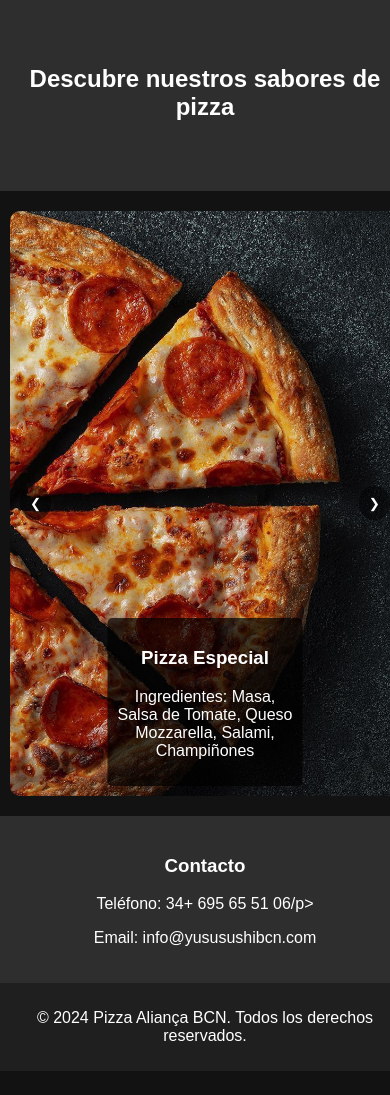
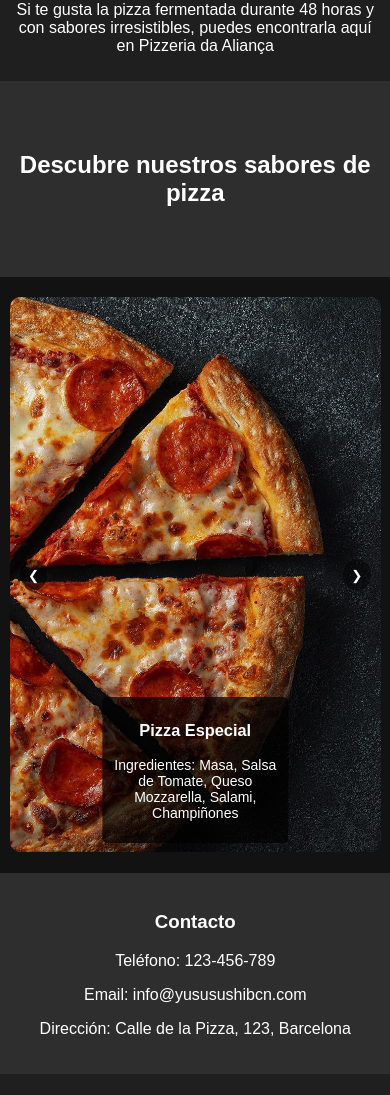
Before and after one commit to sakai244/Pizzaria-Alian-a, a plain HTML site: page Pizzaria 2/index.html in a window 390 px wide. Shown: the part 62-1157 px from the top of the page. Before the commit the page ends 1133 px from the top, so only its background shows below. Drawn offline with Linux system fonts and the light colour scheme.

Commit message:
atualizei o codigo

```diff
--- a/Pizzaria 2/index.html
+++ b/Pizzaria 2/index.html
@@ -9,7 +9,8 @@
 <body>
     <header>
         <div class="container">
-            <h1>Pizza Aliança</h1>
+            <h1>Pizzaria da Alianca</h1>
+            <p>Si te gusta la pizza fermentada durante 48 horas y con sabores irresistibles, puedes encontrarla aquí en Pizzeria da Aliança</p>
         </div>
     </header>
 
@@ -53,15 +54,15 @@
         <section class="contact">
             <div class="container">
                 <h3>Contacto</h3>
-                <p>Teléfono: 34+ 695 65 51 06/p>
+                <p>Teléfono: 123-456-789</p>
                 <p>Email: info@yususushibcn.com</p>
-
+                <p>Dirección: Calle de la Pizza, 123, Barcelona</p>
             </div>
         </section>
     </main>
     <footer>
         <div class="container">
-            <p>&copy; 2024 Pizza Aliança BCN. Todos los derechos reservados.</p>
+            <p>&copy; 2024 Pizzeria da Aliança. Todos los derechos reservados.</p>
         </div>
     </footer>
     <script src="scripts.js"></script>
--- a/Pizzaria 2/styles.css
+++ b/Pizzaria 2/styles.css
@@ -6,10 +6,11 @@ body {
     background-color: #121212;
     color: #ffffff;
     text-align: center;
+    overflow-x: hidden; /* Remove barra de rolagem lateral */
 }
 
 .container {
-    width: 80%;
+    width: 90%;
     margin: 0 auto;
     padding: 20px;
 }
@@ -36,7 +37,7 @@ header h1 {
 
 .carousel-wrapper {
     position: relative;
-    max-width: 800px;
+    max-width: 100%;
     margin: auto;
     overflow: hidden;
 }
@@ -103,7 +104,16 @@ footer {
 
 @media (max-width: 768px) {
     .container {
-        width: 100%;
+        width: 95%;
         padding: 0 10px;
     }
+
+    .carousel-slide .info {
+        font-size: 14px;
+        padding: 8px;
+    }
+
+    button.prev, button.next {
+        padding: 8px;
+    }
 }
```
